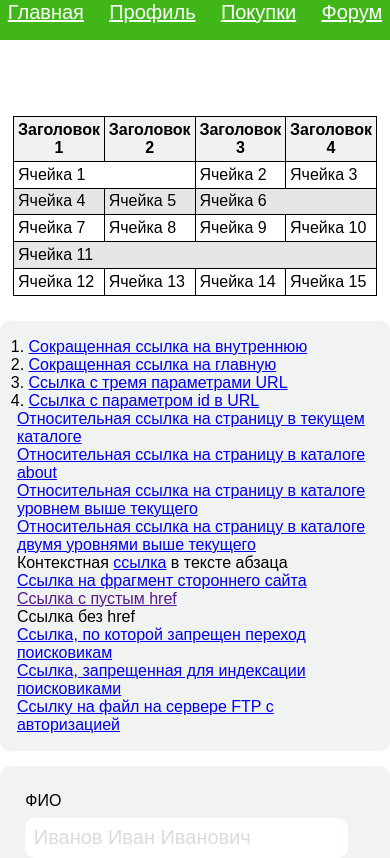
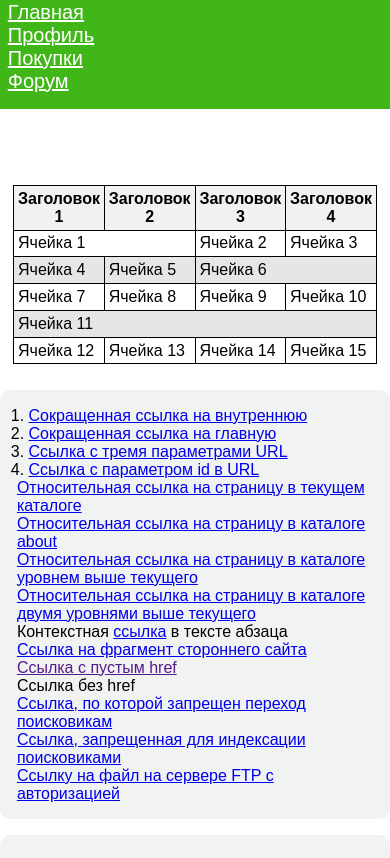
Before and after one commit to Alexander-vlk/web_classes.github.io, a plain HTML site: page docs/index.html in a window 390 px wide. Shown: the part 60-918 px from the top of the page. Drawn offline with Linux system fonts and the light colour scheme.

Commit message:
ul list style changed from flex to block in media

```diff
--- a/docs/style_task2.css
+++ b/docs/style_task2.css
@@ -229,6 +229,12 @@ footer .footer-container p {
     header, main, table {
         margin-bottom: 3dvh;
     }
+    header {
+        height: 20dvh;
+    }
+    header .menu-container ul {
+        display: block;
+    }
     table {
         width: 100%;
         max-width: 200px;
```
